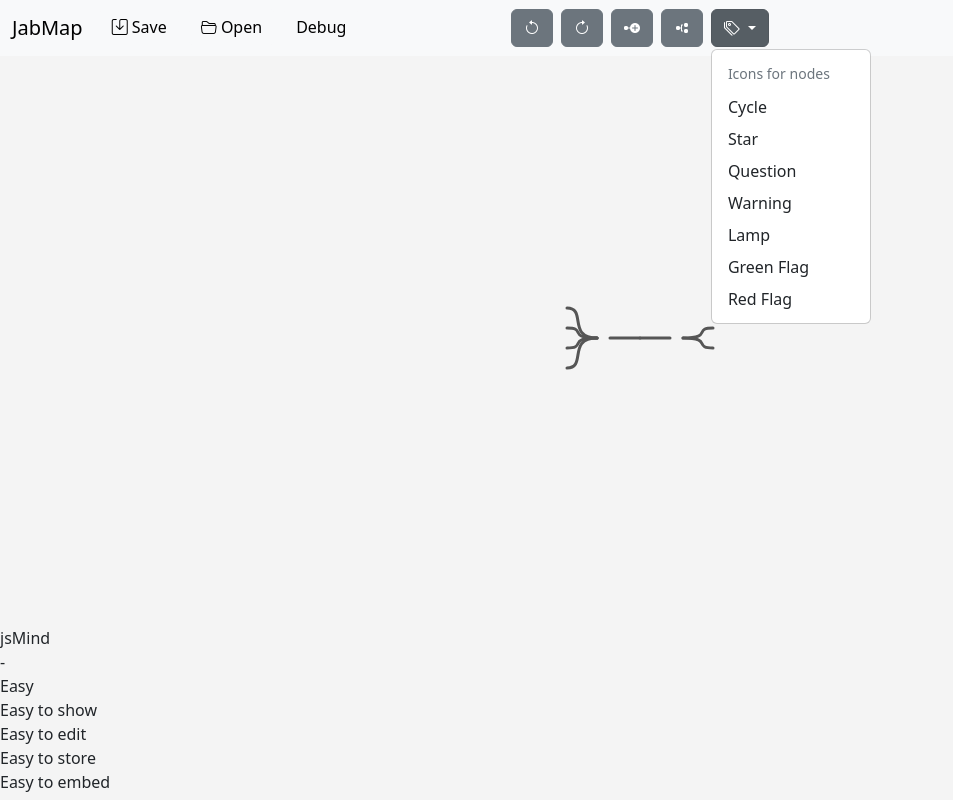
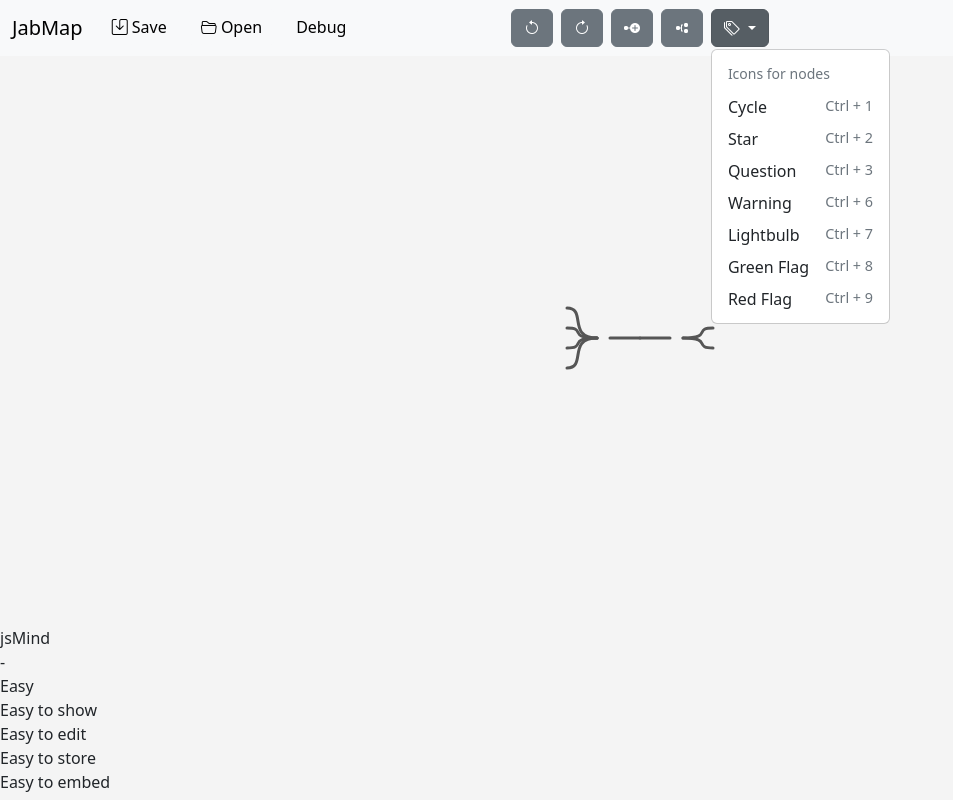
Before and after one commit to JabRef/jabmap, a website built with Vite: page index.html in a window 1280 px wide. Both pictures are taken after a click on the button 740 px from the left and 28 px from the top of the page. Shown: the whole page, without its empty margins (0-953 px from the left). Built offline with nearby package versions, Linux system fonts and the light colour scheme.

Commit message:
adding shortcuts to buttons

```diff
--- a/index.html
+++ b/index.html
@@ -24,6 +24,12 @@
     #jsmind_container {
       flex-grow: 1;
       overflow: auto;
+    }
+
+    .dropdown-item .shortcut {
+      color: #6c757d;
+      font-size: 0.9em;
+      margin-left: 1rem;
     }
   </style>
 </head>
@@ -75,13 +81,27 @@
             </button>
             <div class="dropdown-menu">
               <h6 class="dropdown-header">Icons for nodes</h6>
-              <button id="iconCycleBtn" class="dropdown-item">Cycle</button>
-              <button id="iconStarBtn" class="dropdown-item" type="button">Star</button>
-              <button id="iconQuestionBtn" class="dropdown-item" href="#">Question</button>
-              <button id="iconWarningBtn" class="dropdown-item">Warning</button>
-              <button id="iconLightbulbBtn" class="dropdown-item">Lamp</button>
-              <button id="iconGreenFlagBtn" class="dropdown-item">Green Flag</button>
-              <button id="iconRedFlagBtn" class="dropdown-item">Red Flag</button>
+              <button id="iconCycleBtn" class="dropdown-item d-flex justify-content-between">
+                <span>Cycle</span><span class="shortcut">Ctrl + 1</span>
+              </button>
+              <button id="iconStarBtn" class="dropdown-item d-flex justify-content-between">
+                <span>Star</span><span class="shortcut">Ctrl + 2</span>
+              </button>
+              <button id="iconQuestionBtn" class="dropdown-item d-flex justify-content-between">
+                <span>Question</span><span class="shortcut">Ctrl + 3</span>
+              </button>
+              <button id="iconWarningBtn" class="dropdown-item d-flex justify-content-between">
+                <span>Warning</span><span class="shortcut">Ctrl + 6</span>
+              </button>
+              <button id="iconLightbulbBtn" class="dropdown-item d-flex justify-content-between">
+                <span>Lightbulb</span><span class="shortcut">Ctrl + 7</span>
+              </button>
+              <button id="iconGreenFlagBtn" class="dropdown-item d-flex justify-content-between">
+                <span>Green Flag</span><span class="shortcut">Ctrl + 8</span>
+              </button>
+              <button id="iconRedFlagBtn" class="dropdown-item d-flex justify-content-between">
+                <span>Red Flag</span><span class="shortcut">Ctrl + 9</span>
+              </button>
             </div>
           </div>
       </div>
```
